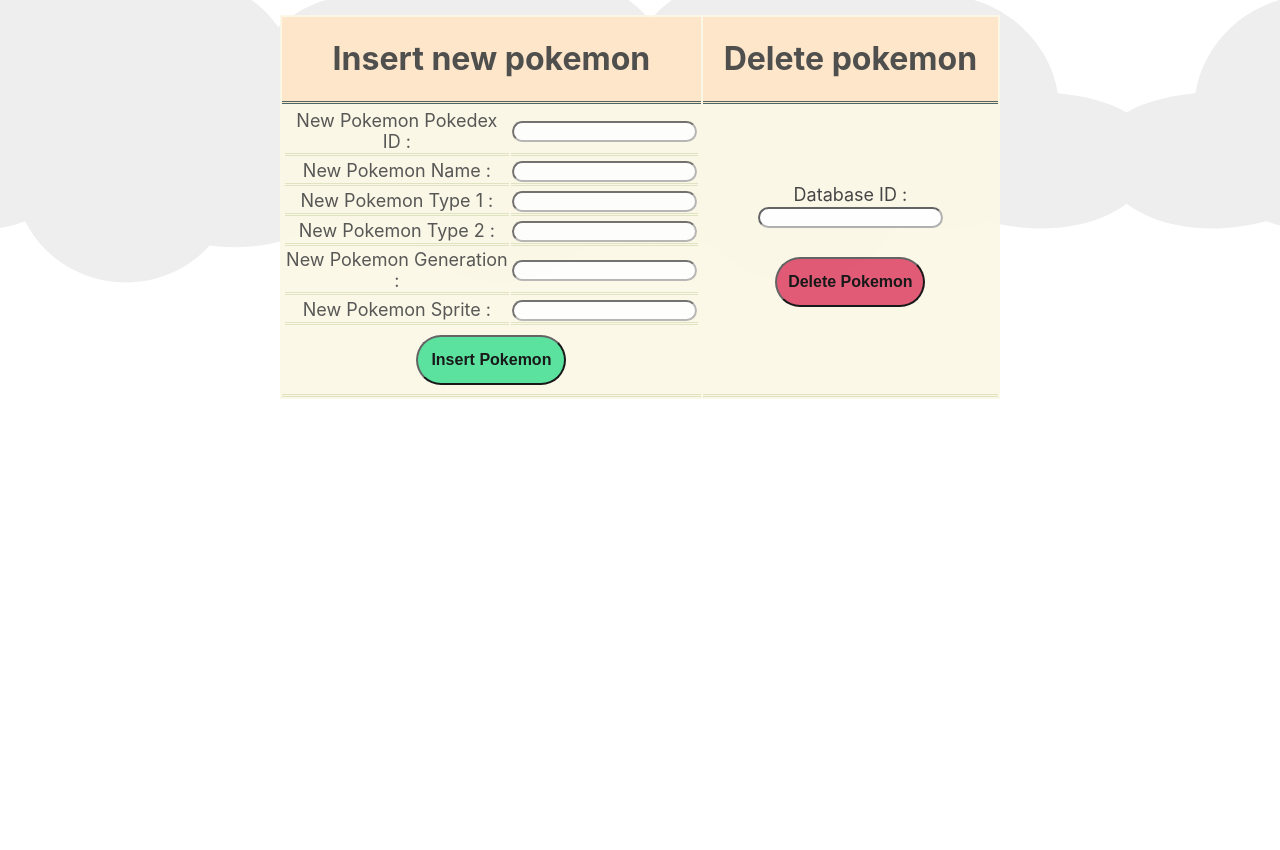
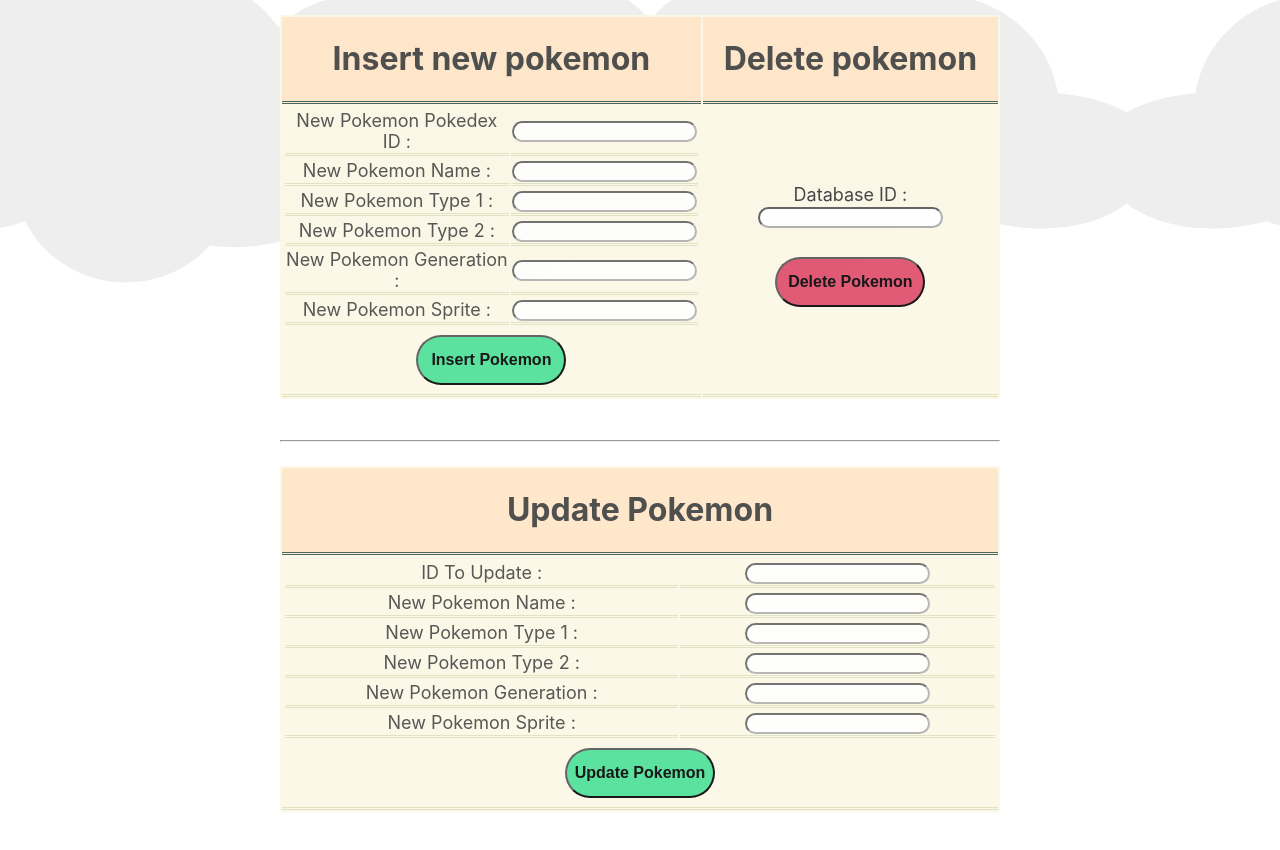
Before and after one commit to TecnoLettuce/PokemonAppFrontend, an Angular app: page / in a window 1280 px wide. Shown: the part 613-1463 px from the top of the page. Before the commit the page ends 1052 px from the top, so only its background shows below. Built offline with nearby package versions, Linux system fonts and the light colour scheme.

Commit message:
añadido endpoint de actualizar + validaciones

```diff
--- a/src/app/Components/table-view-component/table-view-component.component.html
+++ b/src/app/Components/table-view-component/table-view-component.component.html
@@ -150,10 +150,65 @@
 
       </td>
     </tr>
-
   </tbody>
 </table>
 
+<br>
+<br>
+<hr>
+<br>
+
+<table>
+  <thead>
+    <tr>
+      <th>
+        <h1>Update Pokemon</h1>
+      </th>
+    </tr>
+  </thead>
+  <tbody>
+    <tr>
+      <td>
+        <div class="form-group">
+
+          <table>
+            <tbody>
+              <tr>
+                <td><label for="pokemonId">ID To Update : </label></td>
+                <td><input id="pokemonId" type="number" [formControl]="pokemonId"></td>
+              </tr>
+              <tr>
+                <td><label for="pokemonName">New Pokemon Name : </label></td>
+                <td><input id="pokemonName" type="text" [formControl]="pokemonName"></td>
+              </tr>
+              <tr>
+                <td><label for="pokemonType1">New Pokemon Type 1 : </label></td>
+                <td><input id="pokemonType1" type="text" [formControl]="pokemonType1"></td>
+              </tr>
+              <tr>
+                <td><label for="pokemonType2">New Pokemon Type 2 : </label></td>
+                <td><input id="pokemonType1" type="text" [formControl]="pokemonType2"></td>
+              </tr>
+              <tr>
+                <td><label for="pokemonGeneration">New Pokemon Generation : </label></td>
+                <td><input id="pokemonGeneration" type="number" [formControl]="pokemonGeneration"></td>
+              </tr>
+              <tr>
+                <td><label for="imx_location">New Pokemon Sprite : </label></td>
+                <td><input id="imx_location" type="text" [formControl]="imx_location"></td>
+              </tr>
+            </tbody>
+          </table>
+
+          <button id="InsertButton" type="button" (click)="updatePokemon()">Update Pokemon</button>
+          <!--
+          <button type="button" (click)="resetTable()">Reset Table</button>
+          -->
+        </div>
+      </td>
+    </tr>
+  </tbody>
+</table>
 
 
 
--- a/src/app/Components/table-view-component/table-view-component.component.ts
+++ b/src/app/Components/table-view-component/table-view-component.component.ts
@@ -99,8 +99,27 @@
     this.resetTable()
   }
 
-  updatePokemon() {
-    // TODO
+  updatePokemon() : boolean {
+
+    let pokemon = new Pokemon(this.pokemonId.value,
+                              0,
+                              this.pokemonName.value,
+                              this.pokemonType1.value,
+                              this.pokemonType2.value,
+                              this.pokemonGeneration.value,
+                              this.imx_location.value)
+
+    if (!this.isPokemonIdInDatabase(pokemon.PokedexId)) {
+      alert('El pokemon no se encuentra en la base de datos')
+      return false
+    }
+    // Faltan las validaciones
+    this.pokemonService.updatePokemon(pokemon).subscribe(data => {
+      alert('Pokemon '+pokemon.PokedexId+', Actualizado.')
+    })
+    this.resetTable()
+
+    return true
   }
 
   deletePokemon() {
@@ -140,4 +159,11 @@
     this.errorMessage = ""
   }
 
+  private isPokemonIdInDatabase(id: number) : boolean {
+
+    console.log(id)
+    let pokemonFound = this.pokemonList.find(element => element.DatabaseId == id)
+    console.log(pokemonFound)
+    return pokemonFound != undefined
+  }
 }
--- a/src/app/Services/pokemon.service.ts
+++ b/src/app/Services/pokemon.service.ts
@@ -49,8 +49,20 @@
   }
 
 
-  updatePokemon(pokemon : Pokemon) {
-    //TODO
+  updatePokemon(pokemon : Pokemon) : Observable<any> {
+
+    console.log('Dentro de update')
+
+    let putData = {
+      id: pokemon.PokedexId,
+      name : pokemon.Name,
+      type1 : pokemon.Type1,
+      type2 : pokemon.Type2,
+      generation : pokemon.Generation,
+      imx_location : pokemon.Imx_location
+    }
+
+    return this.http.put('/api/Pokemon', putData)
   }
 
   deletePokemon(id:number): Observable<any> {
```
